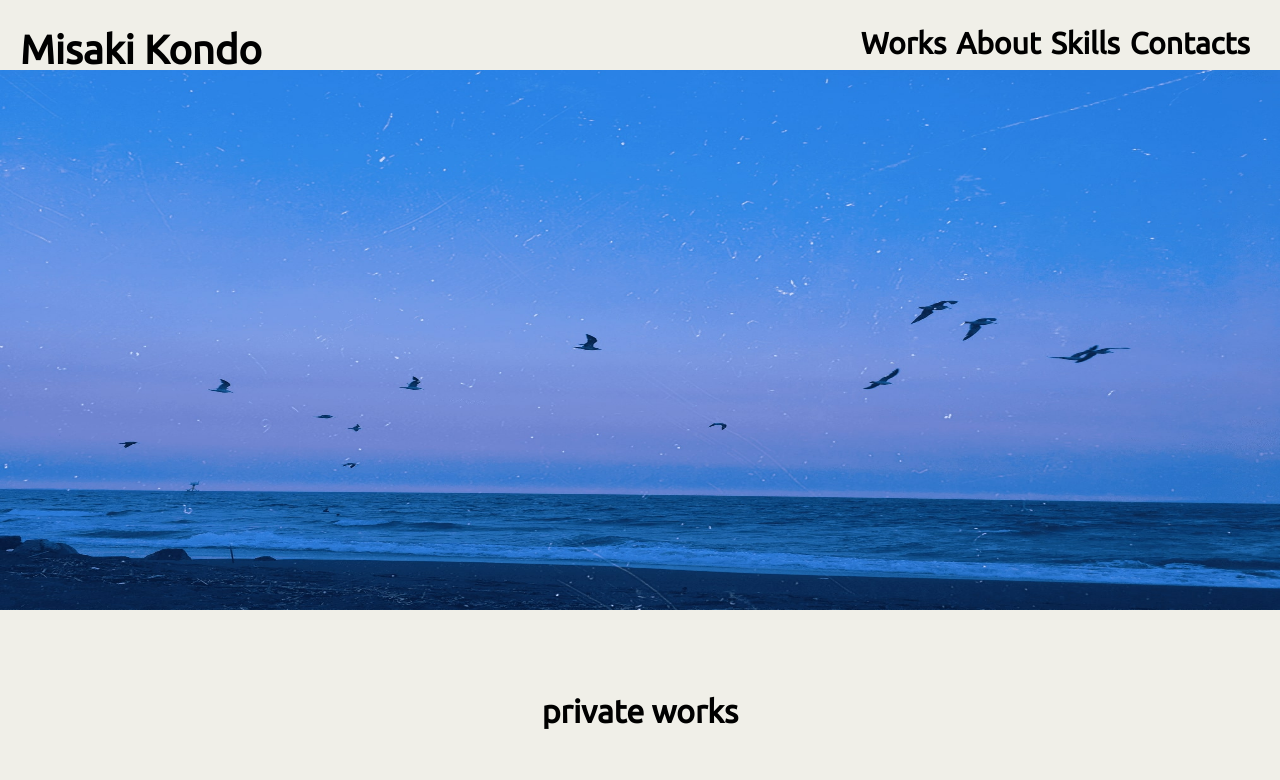
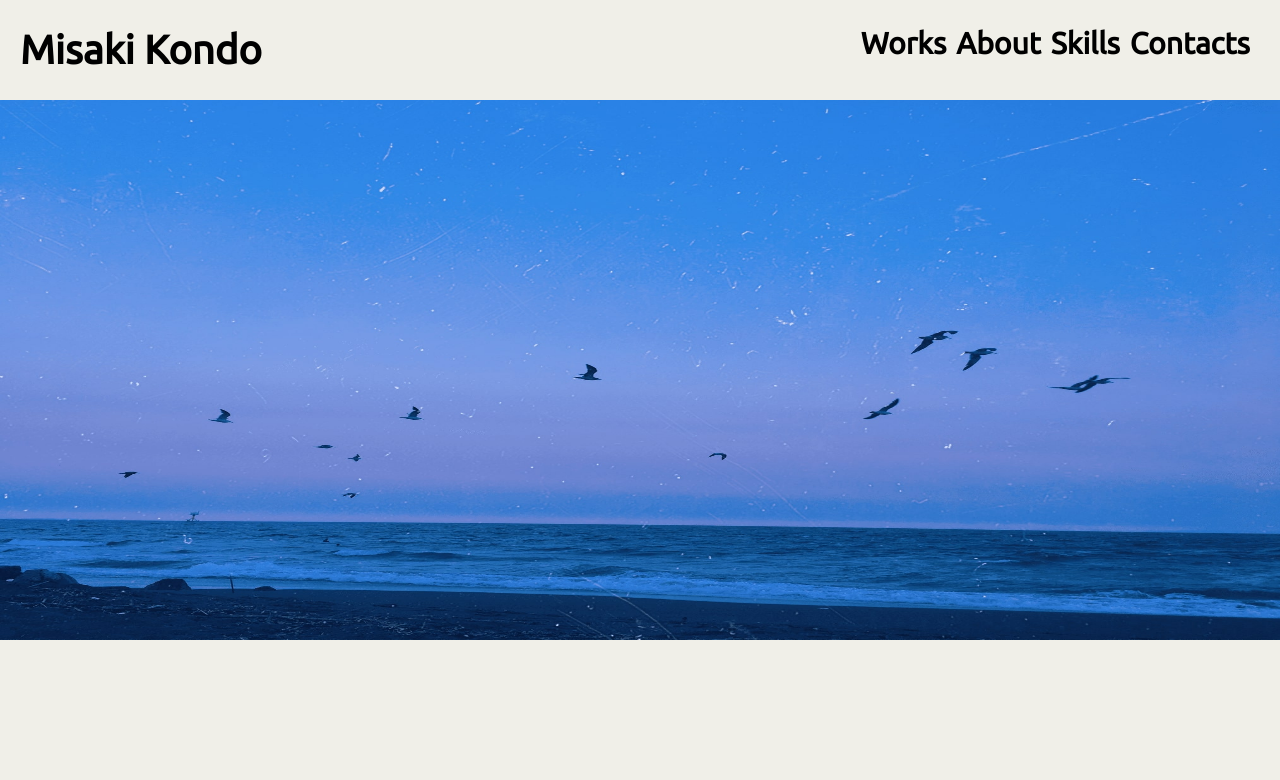
Before and after one commit to misakikondo/misakikondo-pf-react, a React (Create React App) app: page / in a window 1280 px wide. Shown: the top 780 px of the page. Built offline with nearby package versions, Linux system fonts and the light colour scheme; a web font is replaced by a local one.

Commit message:
updated app.js

```diff
--- a/src/App.js
+++ b/src/App.js
@@ -25,7 +25,7 @@ function App() {
       </header>
 
       <main>
-        <div className='top-container' id='private-top-id'><Top/></div>
+        <div className='common-container' id='private-top-id'><Top/></div>
         <div className='common-container' id='private-works-id'><Works/></div>
         <div className='common-container' id='private-about-id'><About/></div>
         <div className='common-container' id='private-skills-id'><Skills/></div>
```
